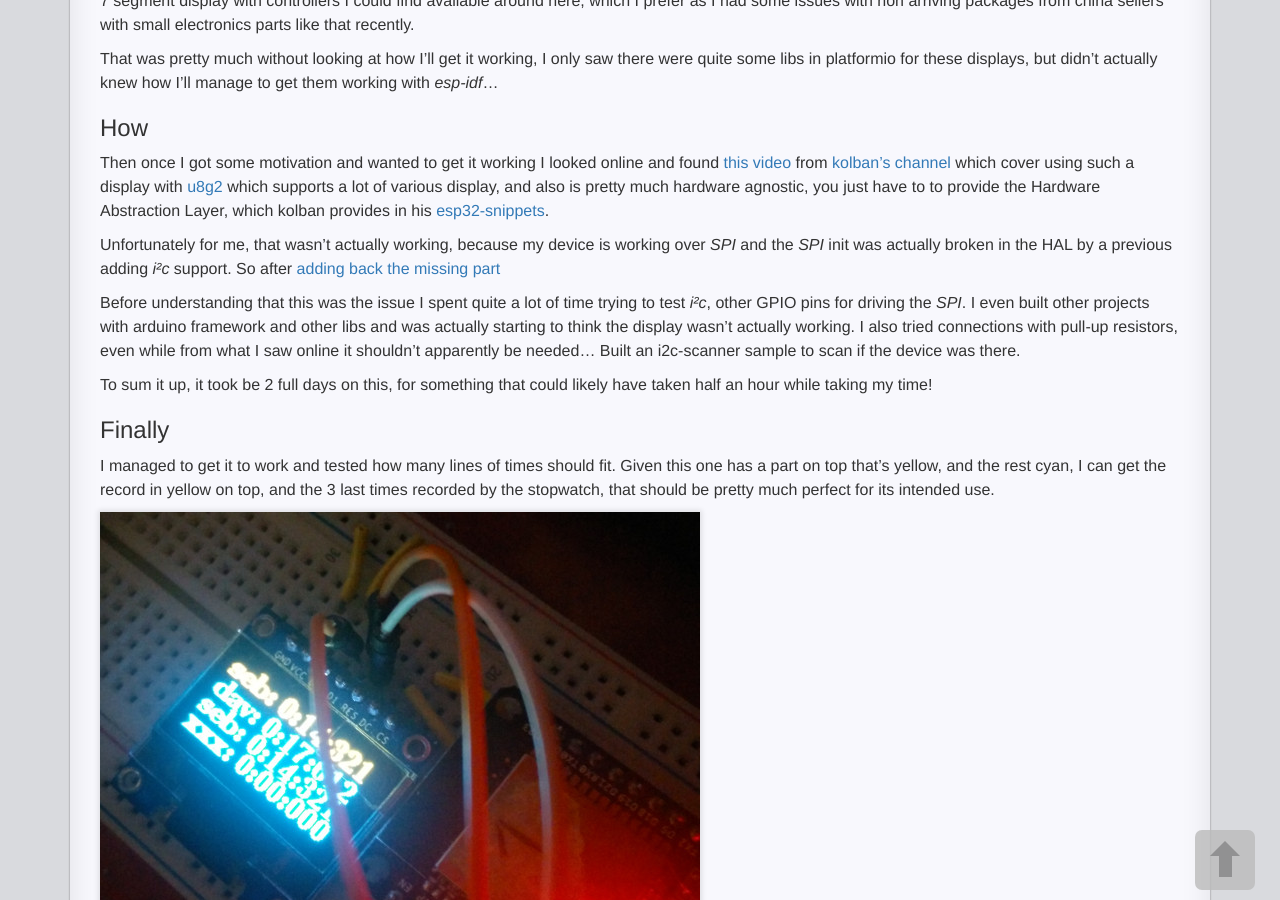
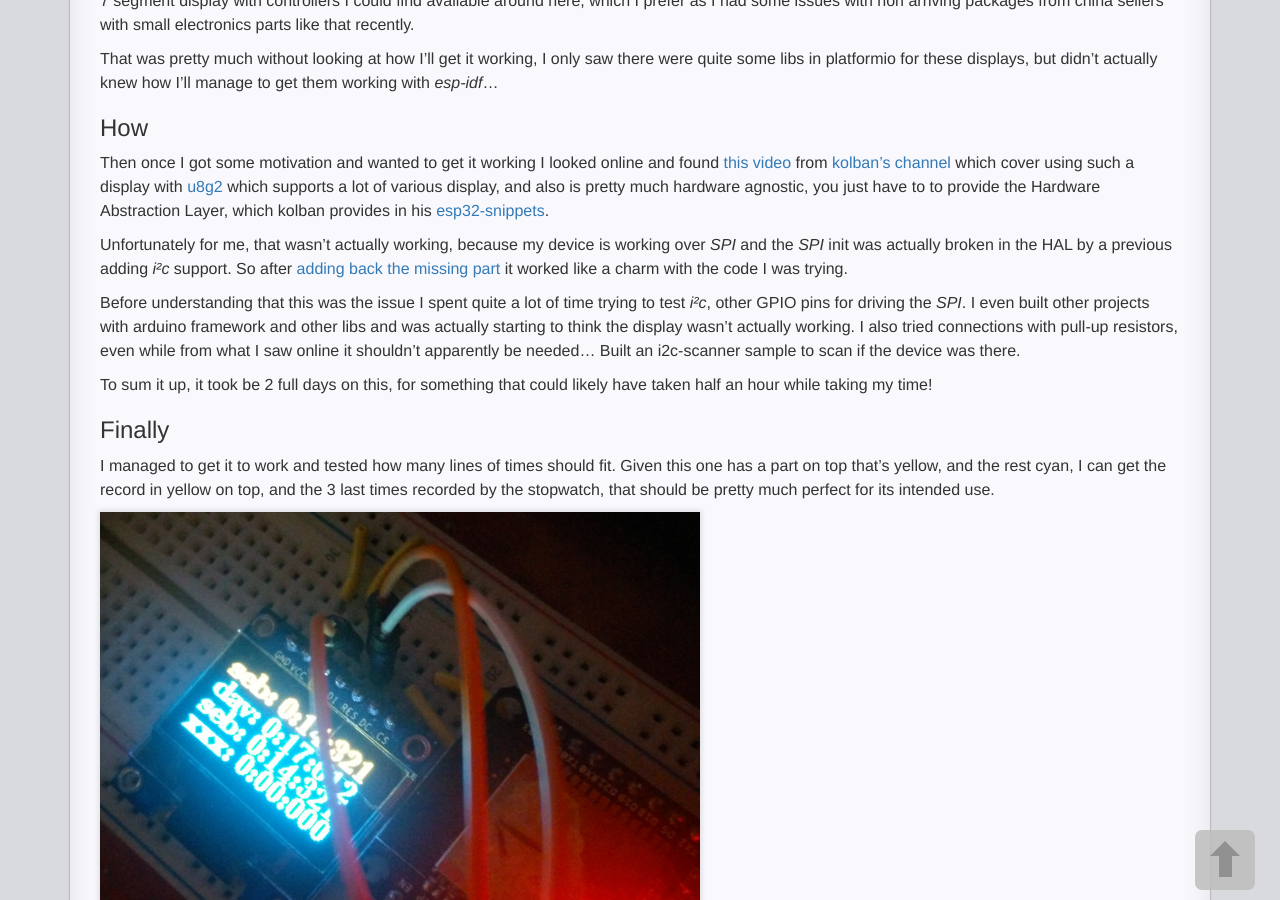
Before and after one commit to bleader/slalom-stopwatch, a Jekyll site: the page built from _posts/2017-03-06-OLED-display.md, in a window 1280 px wide and 900 px high, scrolled down 336 px. Built offline with Jekyll 4.4.1, drawn with Linux system fonts in a browser that asks for light colours.

Commit message:
posts: fix oled post

```diff
--- a/_posts/2017-03-06-OLED-display.md
+++ b/_posts/2017-03-06-OLED-display.md
@@ -37,6 +37,7 @@ Unfortunately for me, that wasn't actually working, because my device is working
 over *SPI* and the *SPI* init was actually broken in the HAL by a previous
 adding *i²c* support. So after [adding back the missing
 part](https://github.com/nkolban/esp32-snippets/commit/6caf622543d29e72b1bb6b74dffaabca712b32a3)
+it worked like a charm with the code I was trying.
 
 Before understanding that this was the issue I spent quite a lot of time trying
 to test *i²c*, other GPIO pins for driving the *SPI*. I even built other
```
